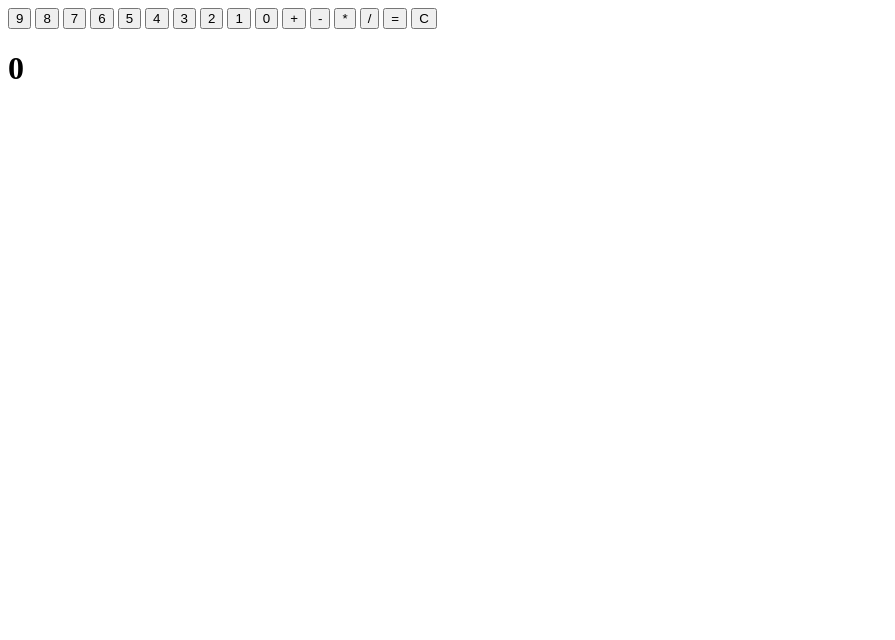
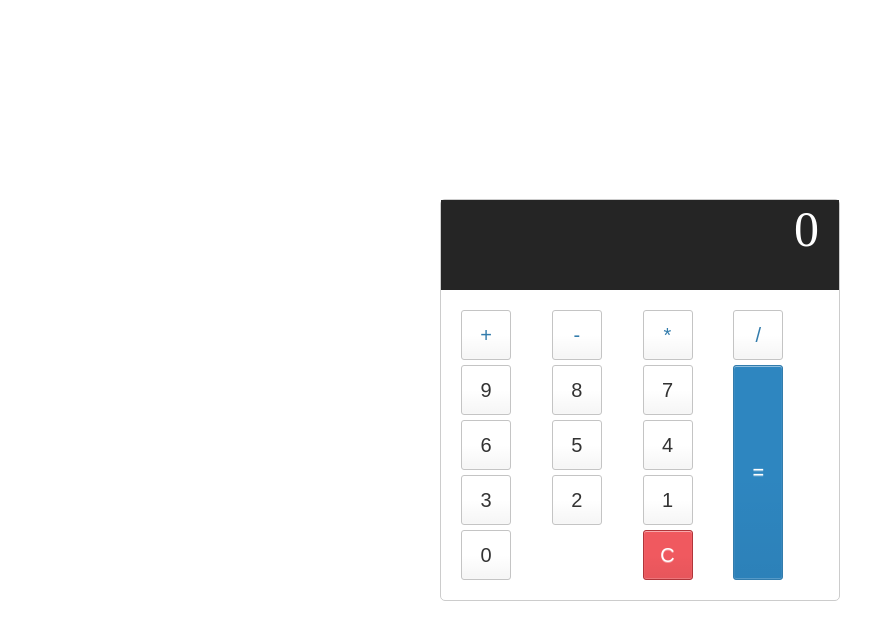
Before and after one commit to MachineShot/calculator, a plain HTML site: page index.html in a window 1280 px wide. Shown: the whole page, without its empty margins (0-895 px from the left). Drawn offline with Linux system fonts and the light colour scheme.

Commit message:
Update README.md index.html script.js and style.css

```diff
--- a/index.html
+++ b/index.html
@@ -6,7 +6,16 @@
     <link rel="stylesheet" type="text/css" href="style.css">
   </head>
   <body>
-    <div id="container">
+  <div id="container">
+    <div id="screen">
+        <div id="num"></div>
+        <div id="displayVal"></div>
+    </div>
+    <div id="grid-container">
+        <button type="button" id="+" class="operand">+</button>
+        <button type="button" id="-" class="operand">-</button>
+        <button type="button" id="*" class="operand">*</button>
+        <button type="button" id="/" class="operand">/</button>
         <button type="button" id="9" class="number">9</button>
         <button type="button" id="8" class="number">8</button>
         <button type="button" id="7" class="number">7</button>
@@ -17,15 +26,10 @@
         <button type="button" id="2" class="number">2</button>
         <button type="button" id="1" class="number">1</button>
         <button type="button" id="0" class="number">0</button>
-        <button type="button" id="+" class="operand">+</button>
-        <button type="button" id="-" class="operand">-</button>
-        <button type="button" id="*" class="operand">*</button>
-        <button type="button" id="/" class="operand">/</button>
-        <button type="button" id="=">=</button>
+        <button type="button" id="equal">=</button>
         <button type="button" id="clear">C</button>
     </div>
-    <div id="num"></div>
-    <div id="displayVal"></div>
+  </div>
 
     <script src="script.js"></script>
   </body>
--- a/script.js
+++ b/script.js
@@ -66,7 +66,7 @@ function operate(){
   displayValue = roundNumber(displayValue, 2);
 
   mainDisplay.textContent = displayValue;
-  displayDiv.appendChild(mainDisplay);
+  //displayDiv.appendChild(mainDisplay);
 }
 
 function updateDisplay(e){
@@ -75,13 +75,11 @@ function updateDisplay(e){
   }
   else if(e.target.id == 'clear'){
     restart();
-    alert('Cleared');
   }
   else{
     displayValue += e.target.id;
   }
   mainDisplay.textContent = displayValue;
-  displayDiv.appendChild(mainDisplay);
 }
 
 //find operator value, set first number
@@ -93,6 +91,10 @@ function setOp(e){
   op = e.target.id;
   sign.textContent = op;
   numDiv.appendChild(sign);
+
+  if(b>0){
+    secondNum.textContent = "";
+  }
 }
 
 //initial values
@@ -112,7 +114,7 @@ let div = "/";
 let number = document.getElementsByClassName("number");
 let operand = document.getElementsByClassName("operand");
 let clear = document.getElementById('clear');
-let equals = document.getElementById('=');
+let equals = document.getElementById('equal');
 for (var i = 0 ; i < number.length; i++) {
   number[i].addEventListener('click' , updateDisplay, false);
 }
@@ -126,12 +128,12 @@ equals.addEventListener('click', operate, false);
 //DOM
 let displayDiv = document.getElementById('displayVal');
 let numDiv = document.getElementById('num');
-let firstNum = document.createElement('h2');
+let firstNum = document.createElement('span');
 firstNum.id = 'firstNum';
-let sign = document.createElement('h2');
+let sign = document.createElement('span');
 sign.id = 'sign';
-let secondNum = document.createElement('h2');
+let secondNum = document.createElement('span');
 secondNum.id = 'secondNum';
-let mainDisplay = document.createElement('h1');
+let mainDisplay = document.createElement('span');
 mainDisplay.textContent = displayValue;
 displayDiv.appendChild(mainDisplay);
--- a/style.css
+++ b/style.css
@@ -0,0 +1,120 @@
+html{
+    font-size: 62.5%;
+    box-sizing: border-box;
+}
+
+*, *::before, *::after{
+    margin: 0;
+    padding: 0;
+    box-sizing: inherit;
+}
+
+
+
+#container{
+    border: 1px solid #ccc;
+    border-radius: 5px;
+    position: absolute;
+    top: 50%;
+    left: 50%;
+    transform: translate(-50%, -50%);
+    width: 400px;
+}
+
+#screen{
+    width: 100%;
+    font-size: 5rem;
+    height: 90px;
+    border: none;
+    background-color: #252525;
+    color: #fff;
+    text-align: right;
+    padding-right: 20px;
+    padding-left: 10px;
+}
+
+#num{
+    font-size: 3rem;
+}
+
+/* #grid-container{
+    display: grid;
+    grid-template-rows:    repeat(6, 60px);
+    grid-template-columns: repeat(3, 60px);
+    position: relative;
+    top: 50px;
+} */
+
+#grid-container{
+    display: grid;
+    grid-template-columns: repeat(4, 1fr);
+    grid-template-rows: repeat(5, 1fr);
+    grid-gap: 5px;
+    padding: 20px;
+}
+
+/* #displayVal{
+    position: relative;
+    top: 30px;
+    padding-top: 20px;
+    height: auto;
+    width: auto;
+}
+
+#num{
+    position: relative;
+    float: left;
+    height: 50px;
+    width: 100px;
+    height: auto;
+    width: auto;
+} */
+
+#clear{
+    grid-column-start: 3;
+    grid-column-end: 3;
+}
+
+button{
+    width: 50px;
+    height: 50px;
+    background-color: #fff;
+    border-radius: 3px;
+    border: 1px solid #c4c4c4;
+    background-color: transparent;
+    font-size: 2rem;
+    color: #333;
+    background-image: linear-gradient(to bottom,transparent,transparent 50%,rgba(0,0,0,.04));
+    box-shadow: inset 0 0 0 1px rgba(255,255,255,.05), inset 0 1px 0 0 rgba(255,255,255,.45), inset 0 -1px 0 0 rgba(255,255,255,.15), 0 1px 0 0 rgba(255,255,255,.15);
+    text-shadow: 0 1px rgba(255,255,255,.4);
+  }
+
+button:hover{
+background-color: #eaeaea;
+}
+
+.operand{
+color: #337cac;
+}
+
+#clear{
+background-color: #f0595f;
+border-color: #b0353a;
+color: #fff;
+}
+
+#clear:hover{
+background-color: #f17377;
+}
+
+#equal{
+background-color: #2e86c0;
+border-color: #337cac;
+color: #fff;
+height: 100%;
+grid-area: 2 / 4 / 6 / 5;
+}
+
+#equal:hover{
+background-color: #4e9ed4;
+}
```
Also changed, not shown: 1 other file.
